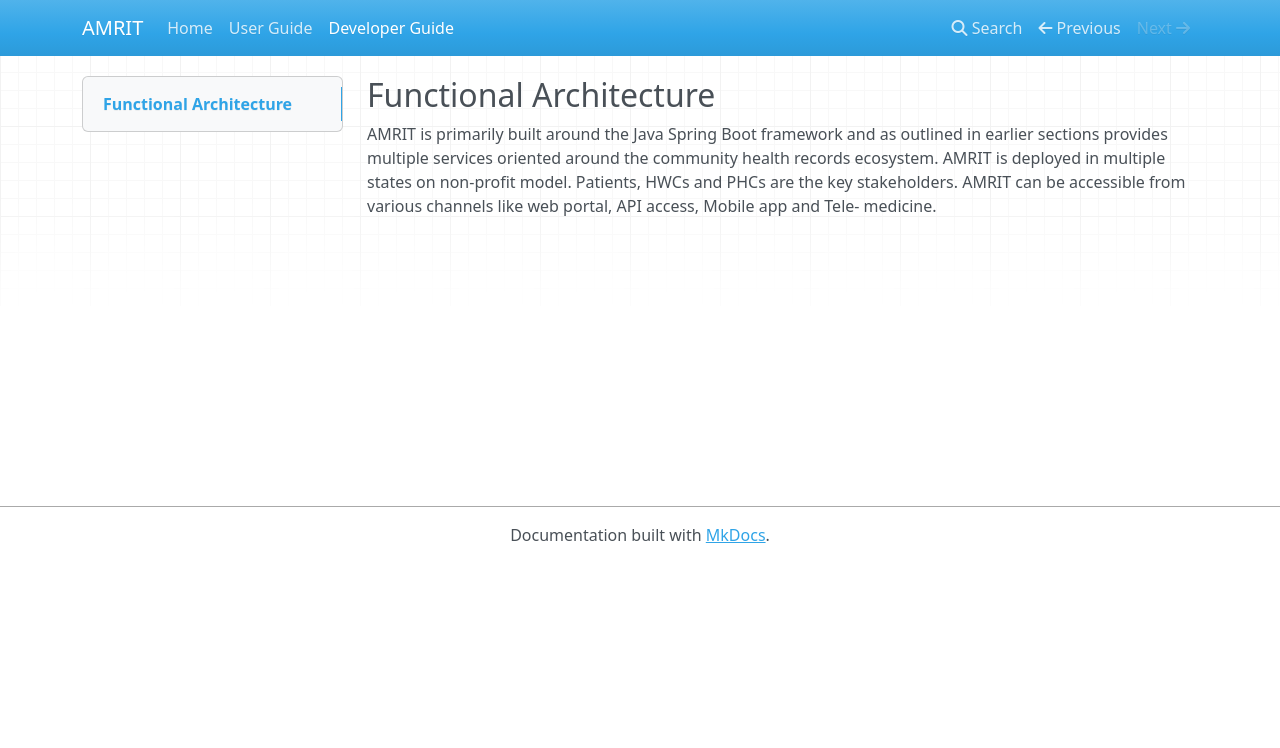
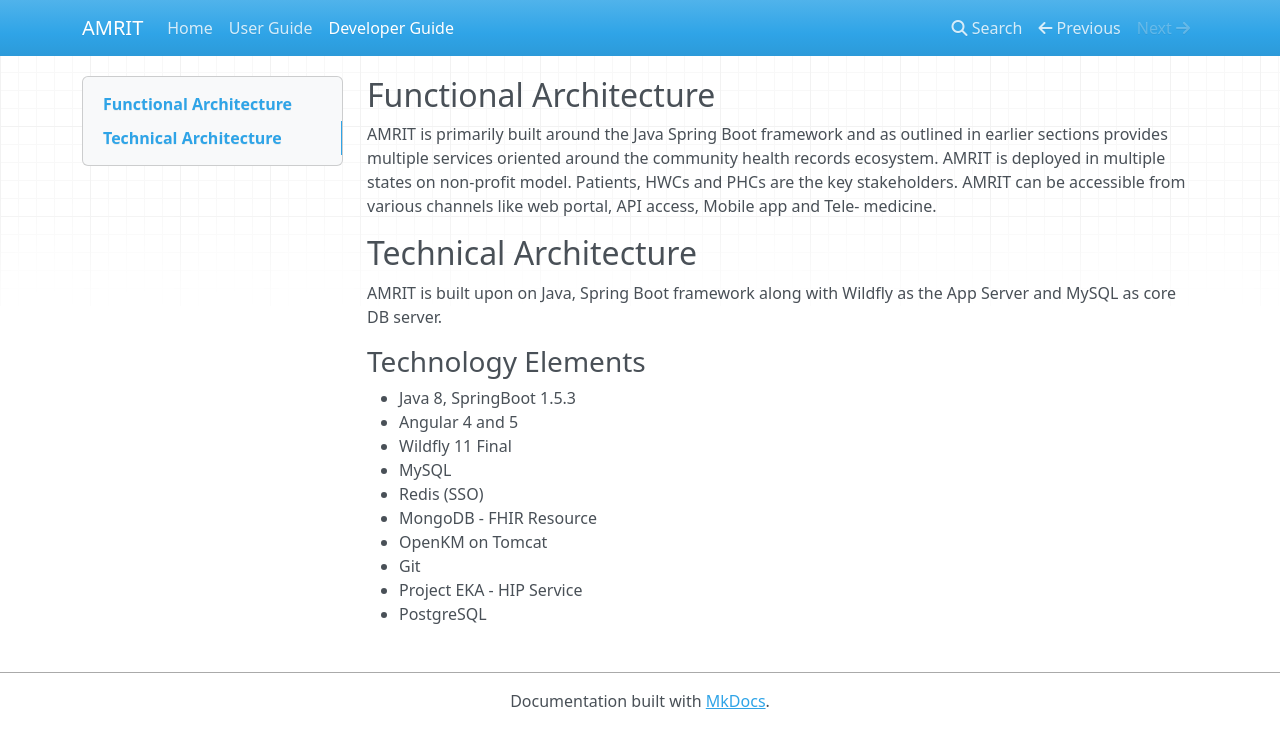
Before and after one commit to PSMRI/PSMRI, an MkDocs documentation site: the page built from docs/developer-guide.md, in a window 1280 px wide. Shown: the top 748 px of the page. Built offline with MkDocs 1.6.1, drawn with Linux system fonts in a browser that asks for light colours; nearby versions of some CDN libraries.

Commit message:
Added software components

```diff
--- a/docs/developer-guide.md
+++ b/docs/developer-guide.md
@@ -1,4 +1,19 @@
 ## Functional Architecture
 AMRIT is primarily built around the Java Spring Boot framework and as outlined in earlier sections provides multiple services oriented around the community health records ecosystem. AMRIT is deployed in multiple states on non-profit model.
-Patients, HWCs and PHCs are the key stakeholders.
-AMRIT can be accessible from various channels like web portal, API access, Mobile app and Tele- medicine.
+Patients, HWCs and PHCs are the key stakeholders. AMRIT can be accessible from various channels like web portal, API access, Mobile app and Tele- medicine.
+
+## Technical Architecture
+AMRIT is built upon on Java, Spring Boot framework along with Wildfly as the App Server and MySQL as core DB server.
+
+### Technology Elements
+
+* Java 8, SpringBoot 1.5.3
+* Angular 4 and 5
+* Wildfly 11 Final
+* MySQL
+* Redis (SSO)
+* MongoDB - FHIR Resource
+* OpenKM on Tomcat
+* Git
+* Project EKA - HIP Service
+* PostgreSQL
```
